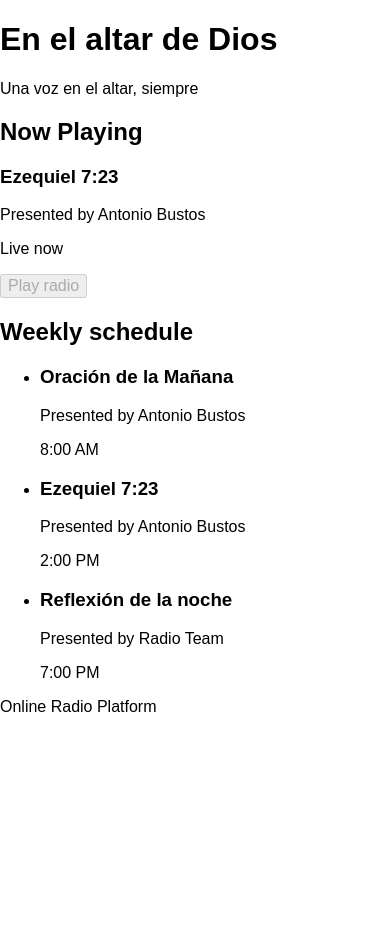
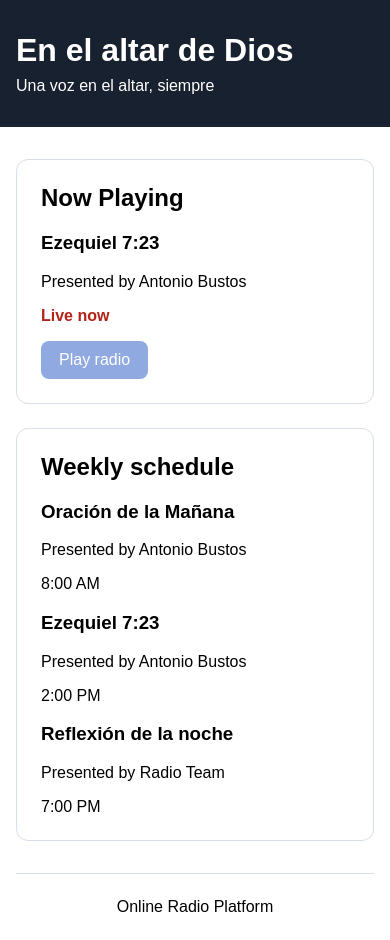
Before and after one commit to andresPalmaB/online-radio-platform, a React (Vite) app in the folder frontend/: page / in a window 390 px wide. Before the commit the page ends 865 px from the top, so only its background shows below. Built offline with nearby package versions, Linux system fonts and the light colour scheme.

Commit message:
feat: add responsive frontend layout

```diff
--- a/frontend/src/App.css
+++ b/frontend/src/App.css
@@ -0,0 +1,94 @@
+.site-header {
+  background-color: #18212f;
+  color: #ffffff;
+}
+
+.site-header__content,
+.main-content,
+.site-footer {
+  width: min(100% - 32px, 1120px);
+  margin-inline: auto;
+}
+
+.site-header__content {
+  padding-block: 32px;
+}
+
+.site-header__title {
+  margin: 0;
+  font-size: 2rem;
+}
+
+.site-header__slogan {
+  margin: 8px 0 0;
+}
+
+.main-content {
+  display: grid;
+  grid-template-columns: minmax(0, 2fr) minmax(280px, 1fr);
+  gap: 24px;
+  padding-block: 32px;
+}
+
+.radio-player,
+.schedule {
+  padding: 24px;
+  border: 1px solid #d8dee8;
+  border-radius: 12px;
+  background-color: #ffffff;
+}
+
+.radio-player__heading,
+.schedule__heading {
+  margin-top: 0;
+}
+
+.radio-player__status {
+  color: #b42318;
+  font-weight: 700;
+}
+
+.radio-player__button {
+  padding: 10px 18px;
+  border: 0;
+  border-radius: 8px;
+  color: #ffffff;
+  background-color: #2457c5;
+  cursor: pointer;
+}
+
+.radio-player__button:disabled {
+  cursor: not-allowed;
+  opacity: 0.5;
+}
+
+.schedule__list {
+  margin: 0;
+  padding: 0;
+  list-style: none;
+}
+
+.schedule__item {
+  padding-block: 16px;
+  border-bottom: 1px solid #d8dee8;
+}
+
+.schedule__item:last-child {
+  border-bottom: 0;
+}
+
+.site-footer {
+  padding-block: 24px;
+  border-top: 1px solid #d8dee8;
+  text-align: center;
+}
+
+.site-footer__text {
+  margin: 0;
+}
+
+@media (max-width: 720px) {
+  .main-content {
+    grid-template-columns: 1fr;
+  }
+}
```
